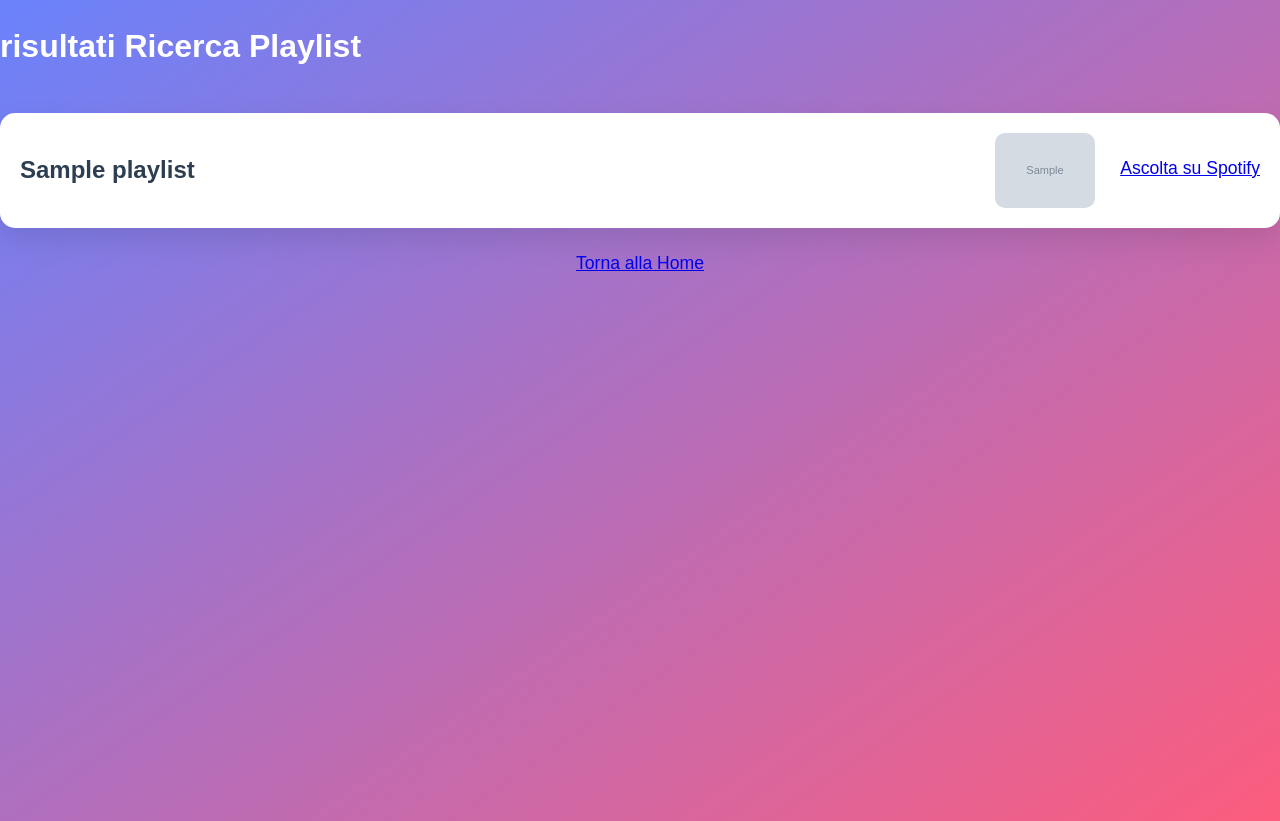
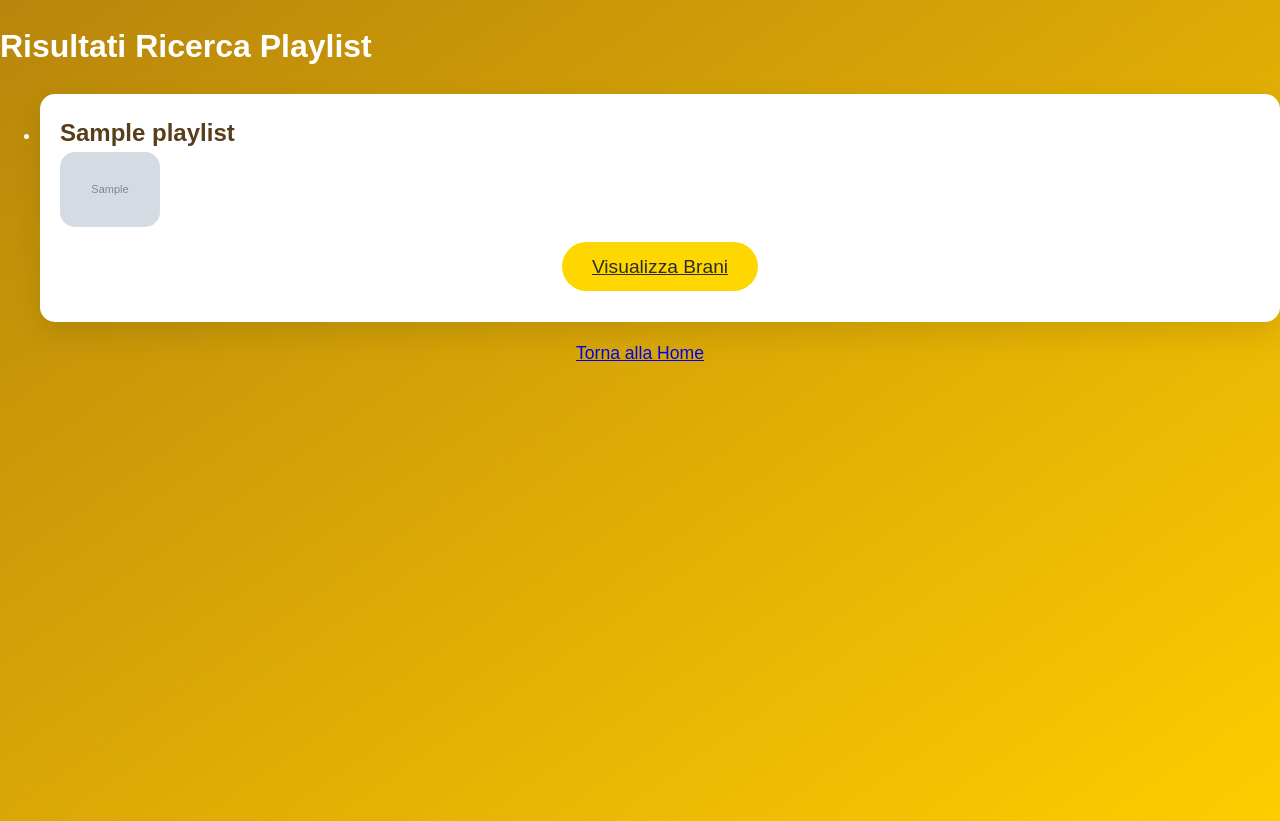
Before and after one commit to livrieri-luca/Spotify, a Flask app: template templates/search.html in a window 1280 px wide. Run offline with Flask 3, Linux system fonts and the light colour scheme; the template is opened without the code that fills it: most values are stand-ins (such as "Sample title", 1, 10 or a date in 2020); grey boxes marked "Sample" are stand-in pictures.

Commit message:
Aggiunto parte login,visualizza brani, css migliorato

```diff
--- a/static/css/style.css
+++ b/static/css/style.css
@@ -1,7 +1,7 @@
 /* Impostazioni generali */
 body {
     font-family: 'Arial', sans-serif;
-    background: linear-gradient(145deg, #6a82fb, #fc5c7d); /* Gradiente morbido e accattivante */
+    background: linear-gradient(145deg, #b8860b, #ffcc00); /* Oro sfumato */
     color: #fff;
     margin: 0;
     padding: 0;
@@ -118,7 +114,7 @@ h2 {
 /* Paragrafi */
 p {
     font-size: 1.1rem;
-    color: #2c3e50;
+    color: #5a3e1b;
     line-height: 1.8;
     margin-top: 15px;
     text-align: center;
@@ -139,17 +135,18 @@ img:hover {
 
 /* Pulsanti principali */
 .btn-primary {
-    background-color: #ff6f61;
+    background-color: #FFD700;
     border-radius: 30px;
     padding: 14px 30px;
     font-size: 1.2rem;
     border: none;
     margin-top: 30px;
     transition: background-color 0.3s ease, transform 0.2s ease;
+    color: #2c2c2c;
 }
 
 .btn-primary:hover {
-    background-color: #e04b58;
+    background-color: #ffcc00;
     transform: translateY(-3px);
 }
 
@@ -178,114 +175,62 @@ table tr:hover {
 }
 
 table td a {
-    background-color: #27ae60;
+    background-color: #FFD700;
     border-radius: 20px;
-    color: #fff;
+    color: #2c2c2c;
     padding: 12px 25px;
     text-decoration: none;
     transition: background-color 0.3s ease, transform 0.3s ease;
 }
 
 table td a:hover {
-    background-color: #1e8449;
+    background-color: #ffcc00;
     transform: translateY(-3px);
 }
 
 /* Layout risultati ricerca */
-ul {
-    list-style-type: none;
-    padding: 0;
-    margin-top: 40px;
-}
-
 ul li {
-    display: flex;
-    align-items: center;
     background-color: #fff;
     border-radius: 15px;
-    margin-bottom: 20px;
     padding: 20px;
     box-shadow: 0 12px 30px rgba(0, 0, 0, 0.1);
     transition: background-color 0.3s ease, transform 0.3s ease;
 }
 
 ul li:hover {
-    background-color: #f9f9f9;
+    background-color: #fff3cd;
     transform: translateY(-3px);
-}
-
-ul li img {
-    max-width: 150px;
-    margin-right: 25px;
-    border-radius: 10px;
 }
 
 ul li strong {
     font-size: 1.5rem;
-    color: #2c3e50;
-    flex-grow: 1;
-}
-
-/* Dettagli brano */
-.track-details-container {
-    background-color: #fff;
-    border-radius: 25px;
-    padding: 40px;
-    box-shadow: 0 12px 30px rgba(0, 0, 0, 0.1);
-    margin-top: 40px;
-    transition: box-shadow 0.3s ease;
-}
-
-.track-details-container:hover {
-    box-shadow: 0 12px 40px rgba(0, 0, 0, 0.2);
-}
-
-.track-details-container h2,
-.track-details-container p {
-    text-align: center;
-    margin-bottom: 20px;
-}
-
-.track-details-container img {
-    max-width: 250px;
-    margin: 20px 0;
+    color: #5a3e1b;
 }
 
 /* Playlist */
 .playlist-item {
-    display: flex;
-    align-items: center;
-    justify-content: space-between;
-    padding: 18px;
     background-color: #fff;
     border-radius: 20px;
-    margin-top: 30px;
+    padding: 18px;
     box-shadow: 0 12px 25px rgba(0, 0, 0, 0.1);
     transition: background-color 0.3s ease, transform 0.3s ease;
 }
 
 .playlist-item:hover {
-    background-color: #f8f9f9;
+    background-color: #fff3cd;
     transform: translateY(-3px);
-}
-
-.playlist-item img {
-    max-width: 70px;
-    border-radius: 10px;
-    margin-right: 20px;
 }
 
 .playlist-item h4 {
     font-size: 1.4rem;
-    color: #4c6986;
+    color: #5a3e1b;
 }
 
 .playlist-item a {
-    color: #2980b9;
-    text-decoration: none;
+    color: #b8860b;
     transition: color 0.3s ease;
 }
 
 .playlist-item a:hover {
-    color: #1f618d;
+    color: #ffcc00;
 }
--- a/templates/search.html
+++ b/templates/search.html
@@ -4,11 +4,11 @@
     <meta charset="UTF-8">
     <meta name="viewport" content="width=device-width, initial-scale=1.0">
     <link href="{{ url_for('static', filename='css/style.css') }}" rel="stylesheet">
-
     <title>Risultati Ricerca</title>
 </head>
 <body>
-    <h1>risultati Ricerca Playlist</h1>
+
+    <h1>Risultati Ricerca Playlist</h1>
 
     {% if results %}
         <ul>
@@ -21,11 +21,13 @@
                         <img src="{{ playlist['images'][0]['url'] }}" width="100">
                     {% endif %}
 
-                    {% if playlist.get('external_urls') and playlist['external_urls'].get('spotify') %}
-                        <p><a href="{{ playlist['external_urls']['spotify'] }}" target="_blank">Ascolta su Spotify</a></p>
-                    {% else %}
-                        <p>Link non disponibile</p>
-                    {% endif %}
+                    <!-- Bottone Visualizza Brani -->
+                    <p>
+                        <a href="{{ url_for('home.playlist_tracks', playlist_id=playlist['id']) }}" class="btn btn-primary">
+                            Visualizza Brani
+                        </a>
+                    </p>
+
                 </li>
                 {% endif %}
             {% endfor %}
@@ -35,5 +37,6 @@
     {% endif %}
 
     <p><a href="/">Torna alla Home</a></p>
+
 </body>
 </html>
```
Also changed, not shown: other parts of static/css/style.css (+22 -26 lines), templates/home.html (+12 -11 lines).
